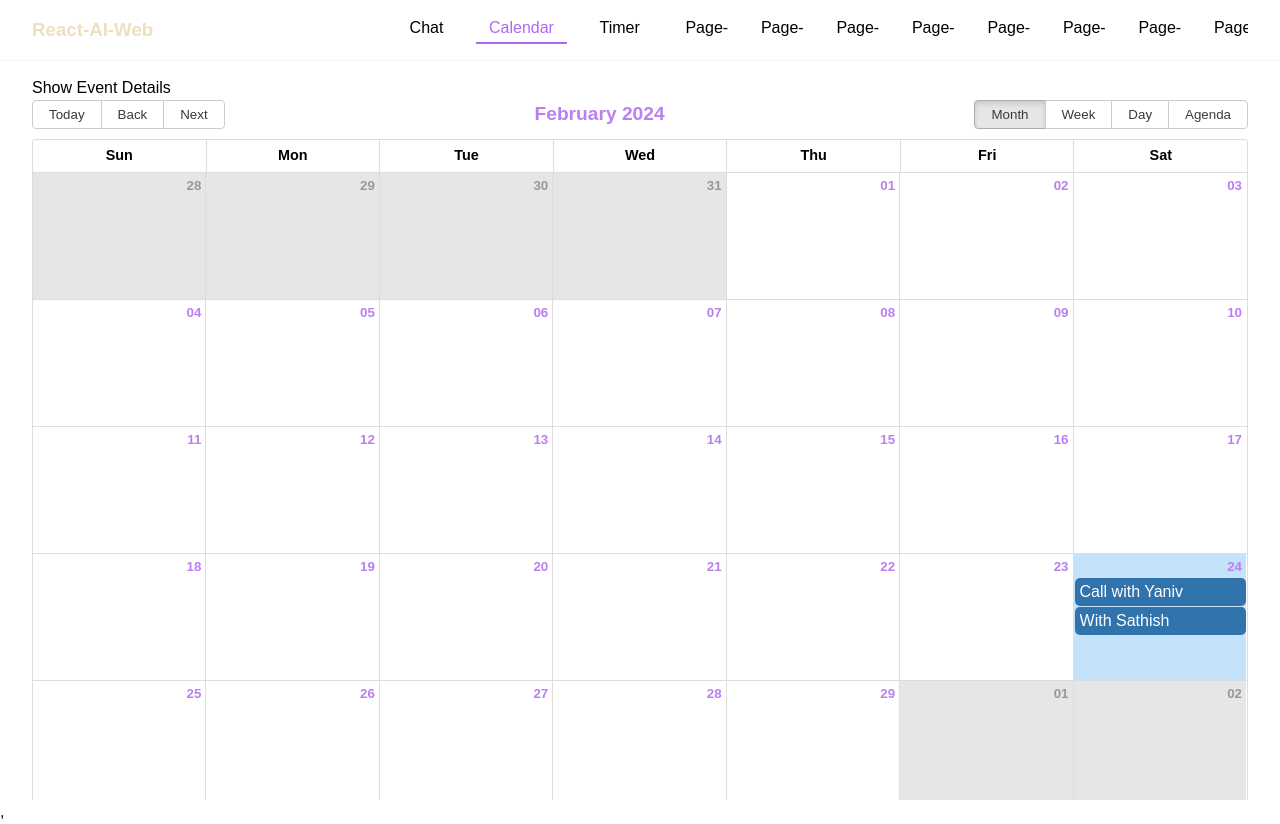
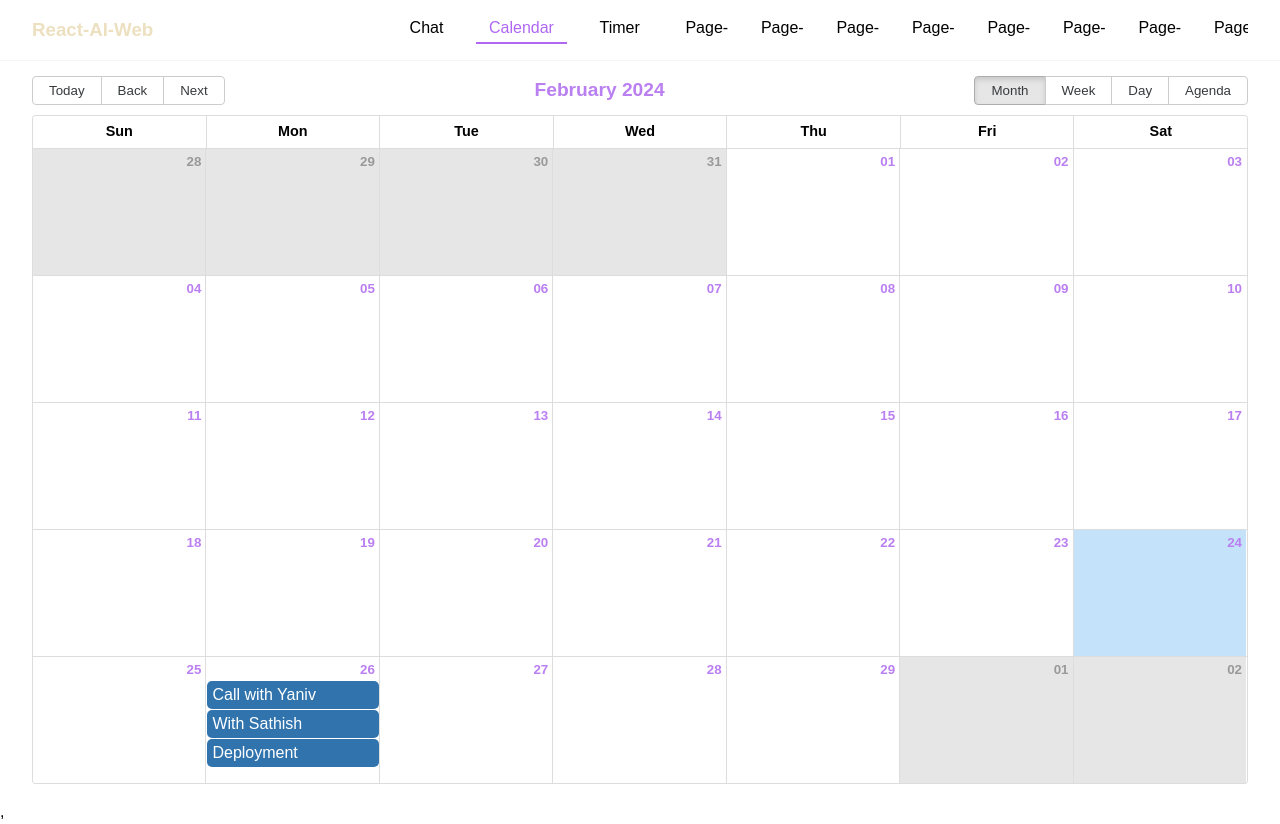
Before and after one commit to airKing05/react-ai-web, a React (Vite) app: page /layout/calendar in a window 1280 px wide. Built offline with nearby package versions, Linux system fonts and the light colour scheme.

Commit message:
pop-up one by even click

```diff
--- a/src/pages/Calendar/CustomCalendar.jsx
+++ b/src/pages/Calendar/CustomCalendar.jsx
@@ -9,27 +9,40 @@ const localizer = momentLocalizer(moment);
 
 const events = [
   {
-    start: moment('2024-02-24T18:00:00').toDate(),
-    end: moment('2024-02-24T19:00:00').toDate(),
+    start: moment('2024-02-26T18:00:00').toDate(),
+    end: moment('2024-02-26T19:00:00').toDate(),
     title: 'Call with Yaniv'
   },
   {
-    start: moment('2024-02-24T20:00:00').toDate(),
-    end: moment('2024-02-24T22:00:00').toDate(),
+    start: moment('2024-02-26T20:00:00').toDate(),
+    end: moment('2024-02-26T22:00:00').toDate(),
     title: 'With Sathish'
+  },
+  {
+    start: moment('2024-02-26T21:00:00').toDate(),
+    end: moment('2024-02-26T23:00:00').toDate(),
+    title: 'Deployment'
   }
 ]
 
 export default function CustomCalendar() {
-  const [showEventDetails, setShowEventDetails] = useState(false)
+  const [showEventDetails, setShowEventDetails] = useState(false);
+  const [selectedEvent, setSelectedEvent] = useState(null)
+
+  const handleSelected = (event) => {
+    // console.log("event", event)
+    setSelectedEvent(event);
+    setShowEventDetails(true)
+  };
   return (
     <div className='calender_container'>
-      <div onClick={() => setShowEventDetails(true)}>Show Event Details</div>
+      {/* <div onClick={() => setShowEventDetails(true)}>Show Event Details</div> */}
       <Calendar
         localizer={localizer}
         events={events}
         startAccessor="start"
         endAccessor="end"
+        onSelectEvent={handleSelected}
         // style={{ height: 500 }}
       />
       {
@@ -37,7 +50,10 @@ export default function CustomCalendar() {
       }
       {
         showEventDetails ? <div className='popup_container'>
-          <EventDetailPopup setShowEventDetails={setShowEventDetails}/>
+          <EventDetailPopup
+          setShowEventDetails={setShowEventDetails}
+          selectedEvent={selectedEvent}
+          />
         </div> : null
       }
     </div>
```
